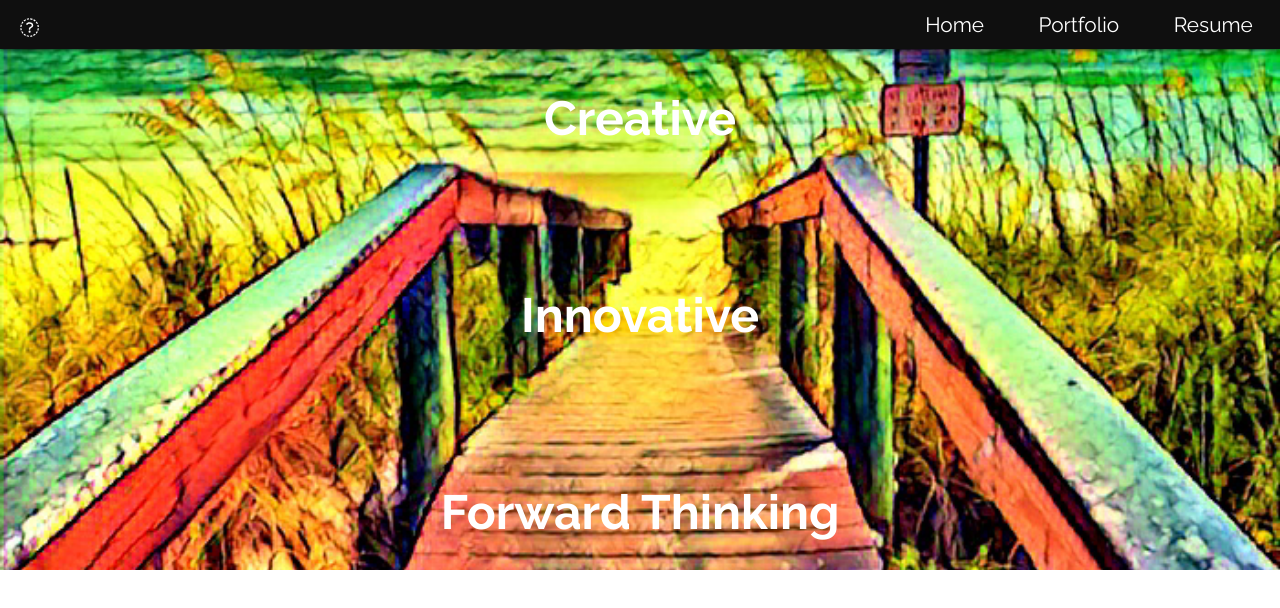
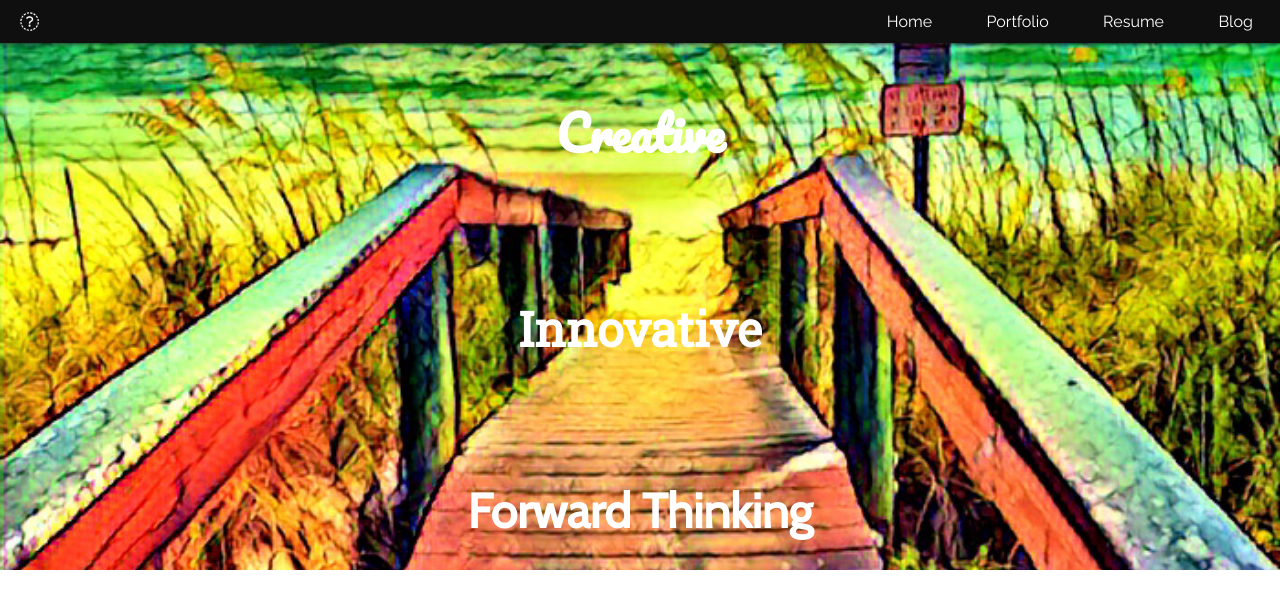
Before and after one commit to benjaminkent/portfolio-v2, a Vue app: page / in a window 1280 px wide. Shown: the top 608 px of the page. Built offline with nearby package versions, Linux system fonts and the light colour scheme.

Commit message:
update hero font and header style

```diff
--- a/src/App.vue
+++ b/src/App.vue
@@ -17,7 +17,7 @@ export default Vue.extend({
 
 
 <style lang="scss">
-@import url('https://fonts.googleapis.com/css?family=Raleway:400,700');
+@import url('https://fonts.googleapis.com/css?family=Cabin|Pacifico|Roboto+Slab|Raleway:400,700');
 
 body {
   margin: 0;
--- a/src/components/Header.vue
+++ b/src/components/Header.vue
@@ -14,6 +14,9 @@
           li.big-header
             a(href="#")
               | Resume
+          li.big-header
+            a(href="#")
+              | Blog
       .hamburger(v-on:click="hide = !hide")
         .hamburger-line
         .hamburger-line
@@ -32,6 +35,8 @@
               | Portfolio
             li.link
               | Resume
+            li.link
+              | Blog
 </template>
 
 <script lang="ts">
@@ -84,7 +89,7 @@ export default Vue.extend({
   a {
     color: #fff;
     text-decoration: none;
-    font-size: 1.3rem;
+    font-size: 1rem;
   }
 }
 
@@ -94,11 +99,11 @@ export default Vue.extend({
 
 .fa-elephant {
   font-size: 1.2rem;
-  margin: 18px 0 0 20px;
+  margin: 12px 0 0 20px;
 }
 
 .hamburger {
-  margin: 15px 20px 15px 0;
+  margin: 8px 20px 8px 0;
   cursor: pointer;
 }
 
@@ -176,7 +181,7 @@ export default Vue.extend({
   margin-right: -100%;
 }
 
-@media (max-width: 559px) {
+@media (max-width: 550px) {
   .big-header {
     display: none;
   }
--- a/src/components/Hero.vue
+++ b/src/components/Hero.vue
@@ -1,11 +1,11 @@
 <template lang="pug">
   .hero-container
     .hero-text
-      h1.hero-welcome
+      h1.creative
         | Creative
-      h1.hill
+      h1.innovative
         | Innovative
-      h1
+      h1.forward
         | Forward Thinking
     .hero-image
 </template>
@@ -46,8 +46,19 @@ export default Vue.extend({
   height: 450px;
 }
 
+.creative {
+  font-family: 'Pacifico', cursive;
+}
+
+.innovative {
+  font-family: 'Roboto Slab', serif;
+}
+
+.forward {
+  font-family: 'Cabin', sans-serif;
+}
+
 h1 {
-  font-family: 'Raleway', sans-serif;
   font-size: 3rem;
   text-align: center;
   left: 100px;
```
